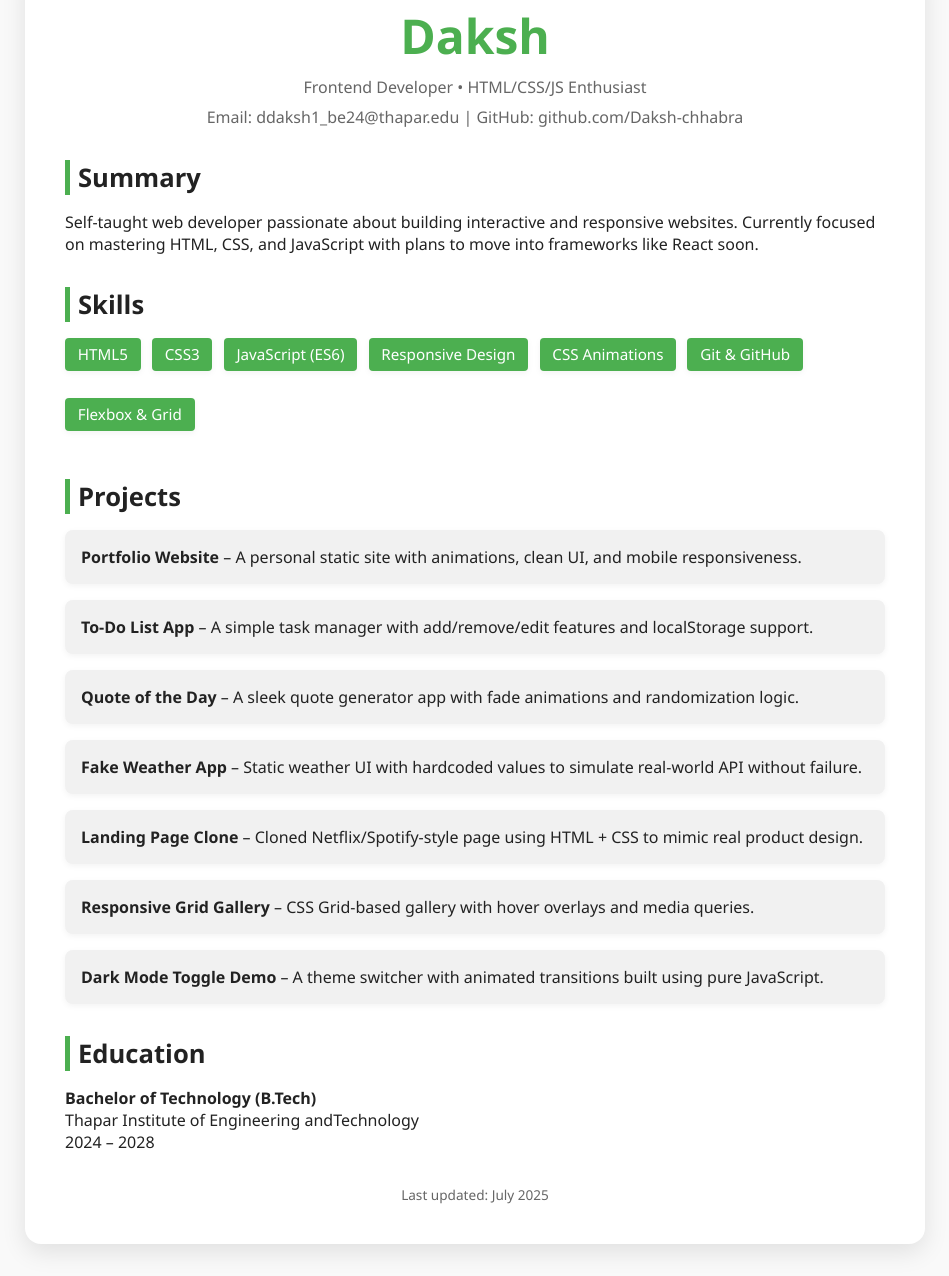
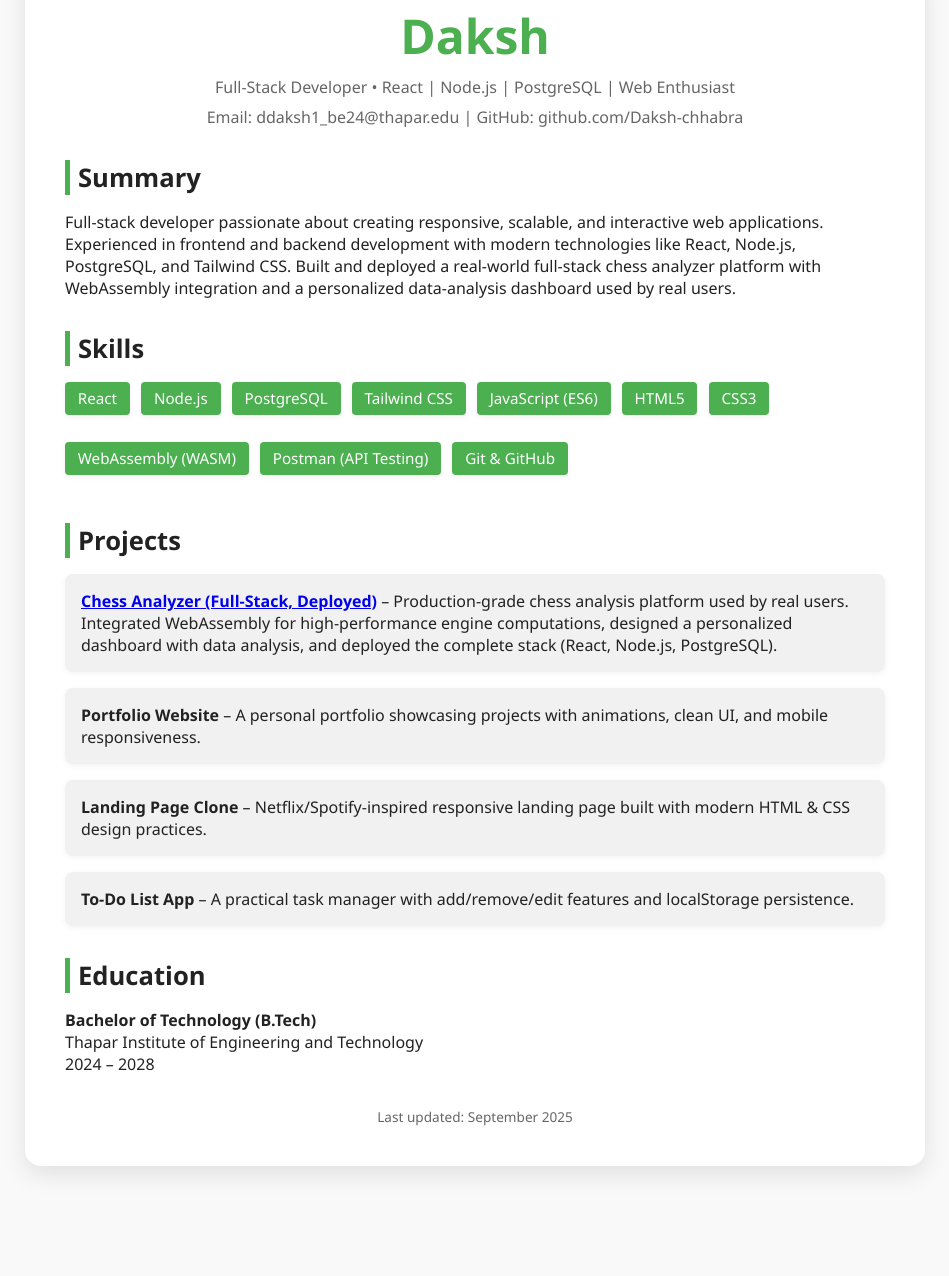
Before and after one commit to Daksh-chhabra/project, a plain HTML site: page project/resume/resume.html in a window 1280 px wide. Shown: the part 69-1345 px from the top of the page, without its empty margins (165-1114 px from the left). After the commit the page ends 1267 px from the top, so only its background shows below. Drawn offline with Linux system fonts and the light colour scheme.

Commit message:
Update resume.html

```diff
--- a/project/resume/resume.html
+++ b/project/resume/resume.html
@@ -114,48 +114,50 @@
   <div class="resume">
     <header>
       <h1>Daksh</h1>
-      <p>Frontend Developer • HTML/CSS/JS Enthusiast</p>
+      <p>Full-Stack Developer • React | Node.js | PostgreSQL | Web Enthusiast</p>
       <p>Email: ddaksh1_be24@thapar.edu | GitHub: github.com/Daksh-chhabra</p>
     </header>
 
     <section>
       <h2>Summary</h2>
-      <p>Self-taught web developer passionate about building interactive and responsive websites. Currently focused on mastering HTML, CSS, and JavaScript with plans to move into frameworks like React soon.</p>
+      <p>Full-stack developer passionate about creating responsive, scalable, and interactive web applications. Experienced in frontend and backend development with modern technologies like React, Node.js, PostgreSQL, and Tailwind CSS. Built and deployed a real-world full-stack chess analyzer platform with WebAssembly integration and a personalized data-analysis dashboard used by real users.</p>
     </section>
 
     <section>
       <h2>Skills</h2>
       <ul class="skills">
+        <li>React</li>
+        <li>Node.js</li>
+        <li>PostgreSQL</li>
+        <li>Tailwind CSS</li>
+        <li>JavaScript (ES6)</li>
         <li>HTML5</li>
         <li>CSS3</li>
-        <li>JavaScript (ES6)</li>
-        <li>Responsive Design</li>
-        <li>CSS Animations</li>
+        <li>WebAssembly (WASM)</li>
+        <li>Postman (API Testing)</li>
         <li>Git & GitHub</li>
-        <li>Flexbox & Grid</li>
       </ul>
     </section>
 
     <section>
       <h2>Projects</h2>
       <ul>
-        <li><strong>Portfolio Website</strong> – A personal static site with animations, clean UI, and mobile responsiveness.</li>
-        <li><strong>To-Do List App</strong> – A simple task manager with add/remove/edit features and localStorage support.</li>
-        <li><strong>Quote of the Day</strong> – A sleek quote generator app with fade animations and randomization logic.</li>
-        <li><strong>Fake Weather App</strong> – Static weather UI with hardcoded values to simulate real-world API without failure.</li>
-        <li><strong>Landing Page Clone</strong> – Cloned Netflix/Spotify-style page using HTML + CSS to mimic real product design.</li>
-        <li><strong>Responsive Grid Gallery</strong> – CSS Grid-based gallery with hover overlays and media queries.</li>
-        <li><strong>Dark Mode Toggle Demo</strong> – A theme switcher with animated transitions built using pure JavaScript.</li>
+        <li>
+          <strong><a href="https://chess-analyzer-production.up.railway.app" target="_blank">Chess Analyzer (Full-Stack, Deployed)</a></strong> – Production-grade chess analysis platform used by real users. Integrated WebAssembly for high-performance engine computations, designed a personalized dashboard with data analysis, and deployed the complete stack (React, Node.js, PostgreSQL).
+        </li>
+        <li><strong>Portfolio Website</strong> – A personal portfolio showcasing projects with animations, clean UI, and mobile responsiveness.</li>
+        <li><strong>Landing Page Clone</strong> – Netflix/Spotify-inspired responsive landing page built with modern HTML & CSS design practices.</li>
+        <li><strong>To-Do List App</strong> – A practical task manager with add/remove/edit features and localStorage persistence.</li>
       </ul>
     </section>
 
     <section>
       <h2>Education</h2>
-      <p><strong>Bachelor of Technology (B.Tech)</strong><br> Thapar Institute of Engineering andTechnology<br>2024 – 2028</p>
+      <p><strong>Bachelor of Technology (B.Tech)</strong><br> Thapar Institute of Engineering and Technology<br>2024 – 2028</p>
     </section>
 
     <footer>
-      <p>Last updated: July 2025</p>
+      <p>Last updated: September 2025</p>
     </footer>
   </div>
 </body>
```
